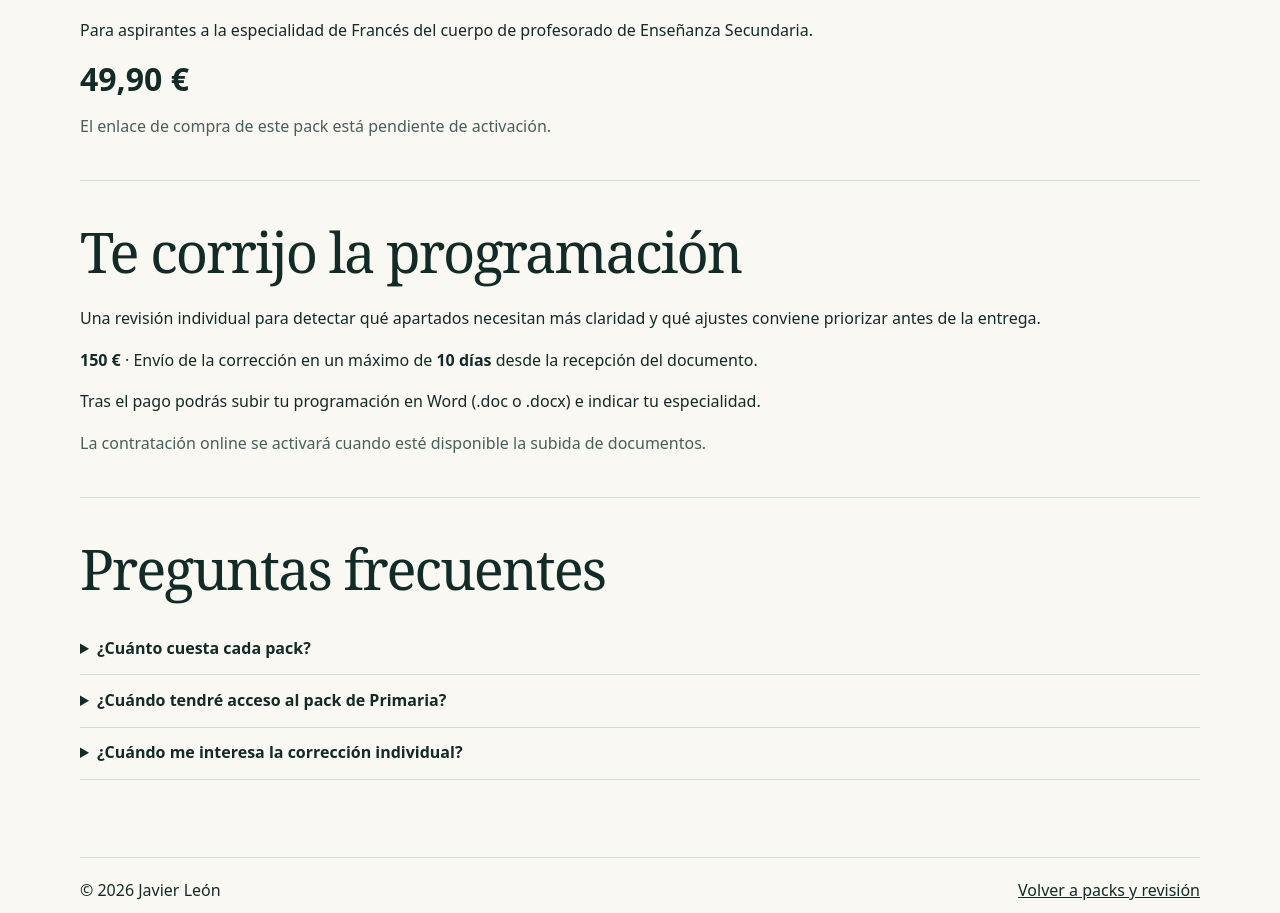
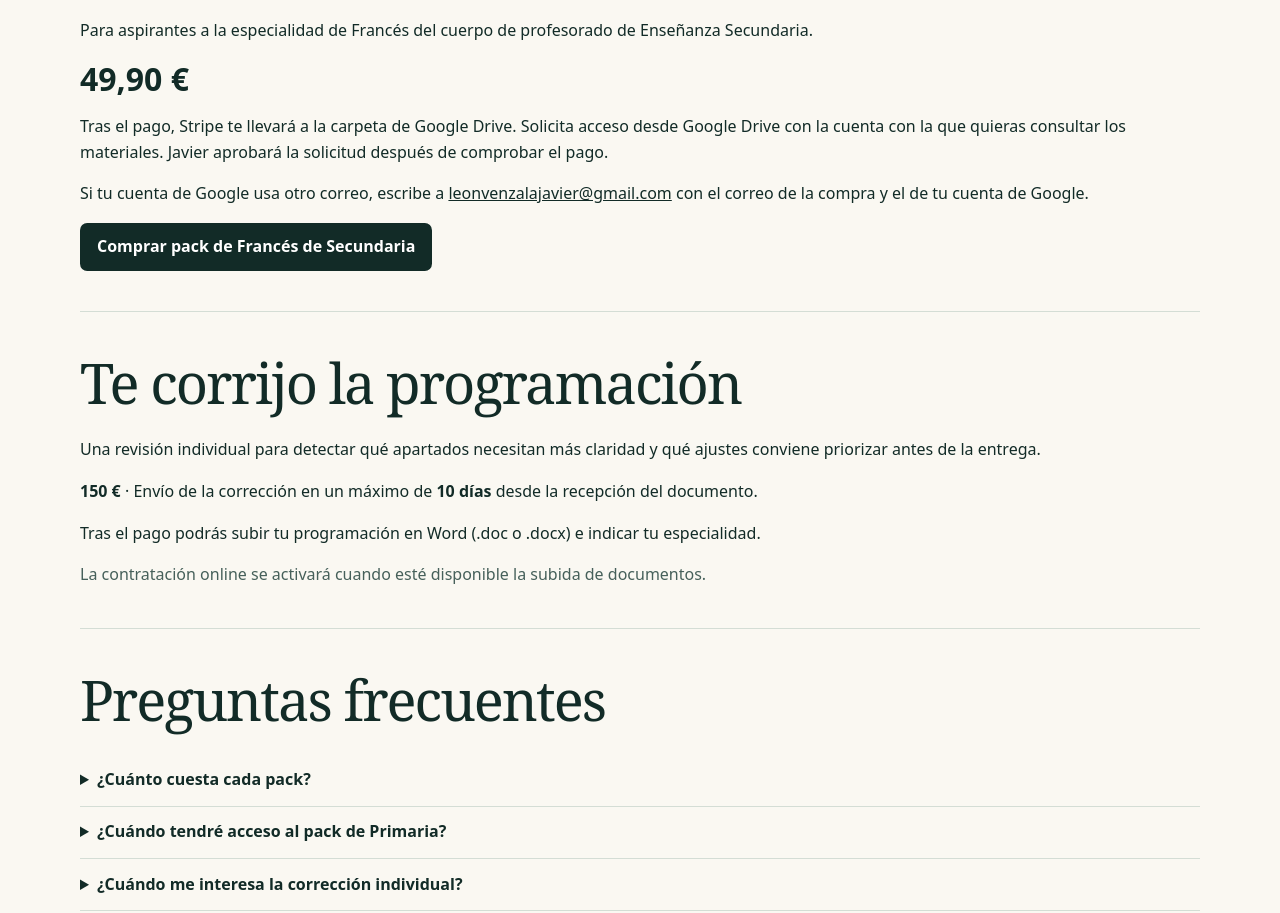
Before and after one commit to leonvenzalajavier/Javierleon.es, a plain HTML site: page index.html in a window 1280 px wide. Shown: the part 2072-2985 px from the top of the page. Drawn offline with Linux system fonts and the light colour scheme.

Commit message:
Activar compra del pack de Francés de Secundaria

```diff
--- a/index.html
+++ b/index.html
@@ -157,7 +157,9 @@
         <h2 id="frances-titulo">Pack opositor de Francés de Secundaria</h2>
         <p>Para aspirantes a la especialidad de Francés del cuerpo de profesorado de Enseñanza Secundaria.</p>
         <p class="price">49,90 €</p>
-        <p class="muted">El enlace de compra de este pack está pendiente de activación.</p>
+        <p>Tras el pago, Stripe te llevará a la carpeta de Google Drive. Solicita acceso desde Google Drive con la cuenta con la que quieras consultar los materiales. Javier aprobará la solicitud después de comprobar el pago.</p>
+        <p>Si tu cuenta de Google usa otro correo, escribe a <a href="mailto:leonvenzalajavier@gmail.com">leonvenzalajavier@gmail.com</a> con el correo de la compra y el de tu cuenta de Google.</p>
+        <a class="button" href="https://buy.stripe.com/3cI5kFdwNg7M1dM60D5Rm02">Comprar pack de Francés de Secundaria</a>
       </section>
       <section id="revision" aria-labelledby="revision-titulo">
         <h2 id="revision-titulo">Te corrijo la programación</h2>
```
